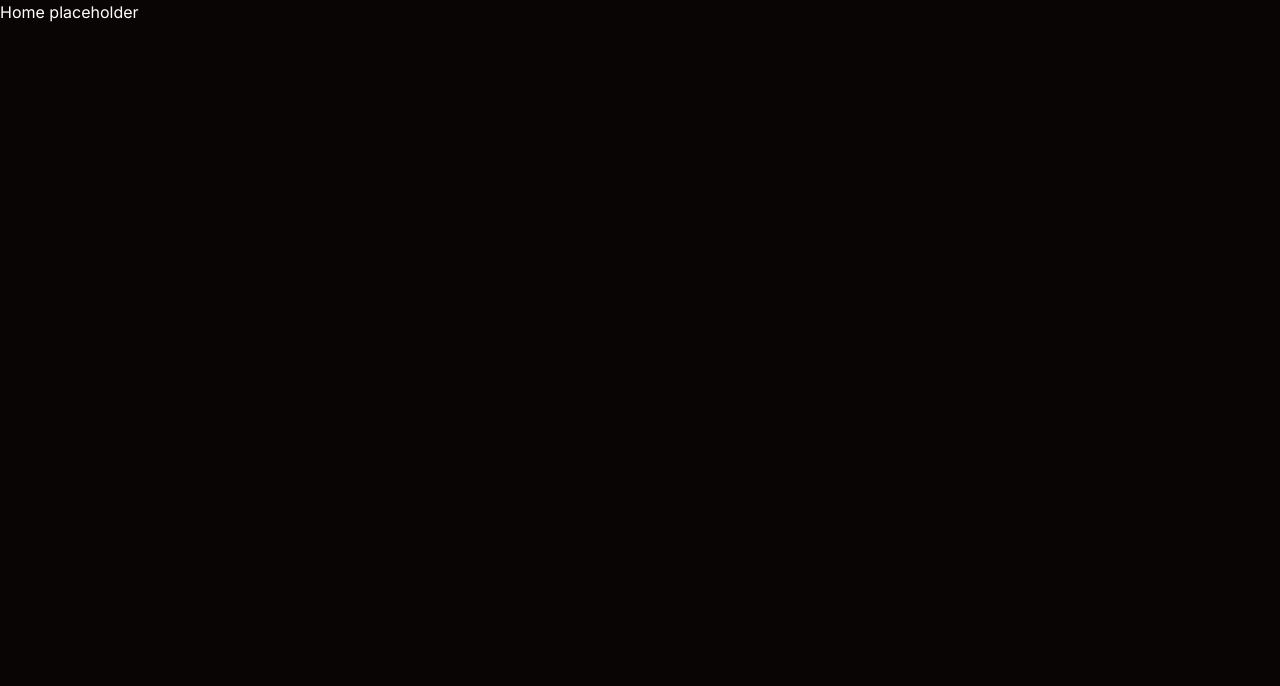
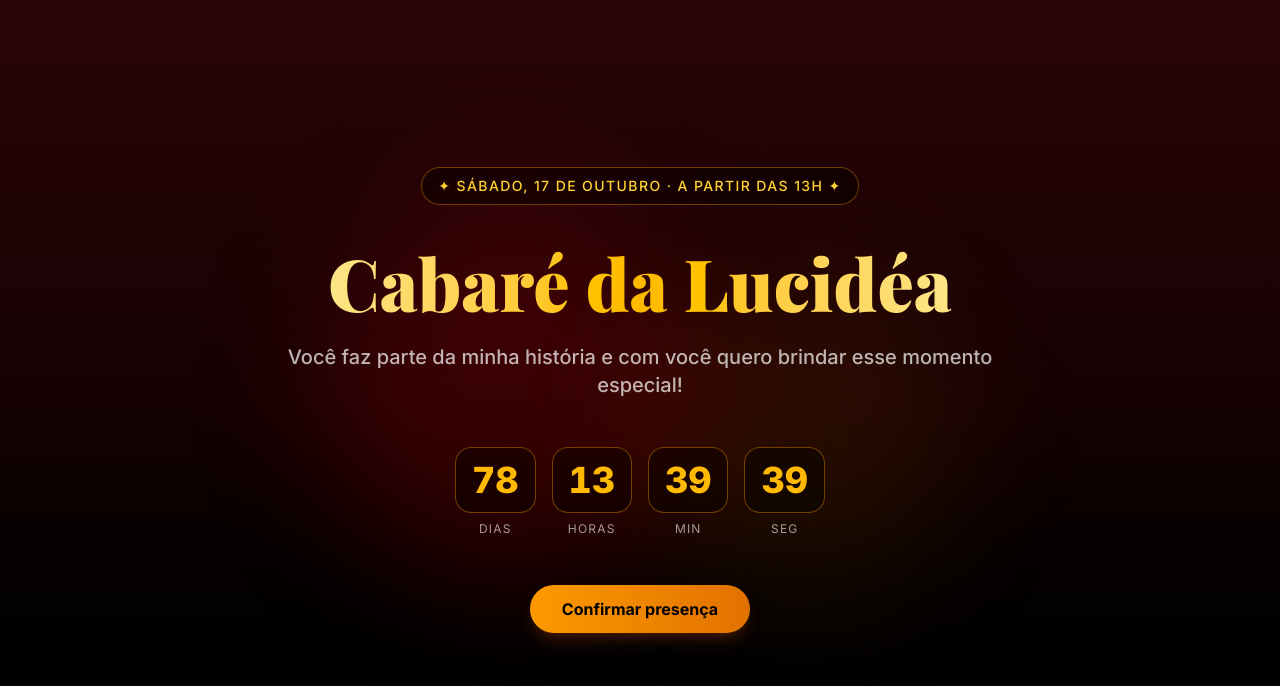
Before and after one commit to CTiagoCosta/cabare-da-lucidea, a React (Vite) app: page / in a window 1280 px wide. Shown: the top 686 px of the page. Built offline with nearby package versions, Linux system fonts and the light colour scheme; no server answers.

Commit message:
feat: add Hero section with countdown

```diff
--- /dev/null
+++ b/src/components/Hero.jsx
@@ -0,0 +1,65 @@
+import { useState, useEffect } from 'react'
+import { PARTY_NAME, PARTY_DATE } from '../utils/config'
+import { getCountdown } from '../utils/countdown'
+
+function CountdownBox({ value, label }) {
+  return (
+    <div className="flex flex-col items-center">
+      <div className="bg-black/40 backdrop-blur-sm border border-amber-500/40 rounded-2xl px-4 py-3 min-w-[70px] text-center">
+        <span className="text-3xl md:text-4xl font-black tabular-nums text-amber-400">
+          {String(value).padStart(2, '0')}
+        </span>
+      </div>
+      <span className="text-xs text-white/60 mt-2 uppercase tracking-widest">{label}</span>
+    </div>
+  )
+}
+
+export default function Hero() {
+  const [countdown, setCountdown] = useState(getCountdown(PARTY_DATE))
+
+  useEffect(() => {
+    const timer = setInterval(() => setCountdown(getCountdown(PARTY_DATE)), 1000)
+    return () => clearInterval(timer)
+  }, [])
+
+  return (
+    <section id="inicio" className="relative min-h-screen flex items-center justify-center overflow-hidden">
+      <div className="absolute inset-0 bg-gradient-to-b from-[#2b0508] via-[#160203] to-black" />
+      <div className="absolute top-1/4 left-1/4 w-96 h-96 bg-red-700/20 rounded-full blur-3xl" />
+      <div className="absolute bottom-1/4 right-1/4 w-80 h-80 bg-amber-600/10 rounded-full blur-3xl" />
+
+      <div className="relative z-10 text-center px-6 max-w-3xl mx-auto">
+        <div className="inline-block bg-black/40 backdrop-blur-sm border border-amber-500/40 rounded-full px-4 py-2 text-sm text-amber-300 font-medium mb-8 tracking-widest uppercase">
+          ✦ Sábado, 17 de outubro · a partir das 13h ✦
+        </div>
+
+        <h1 className="font-serif text-5xl md:text-7xl font-black mb-4 leading-tight">
+          <span className="bg-gradient-to-r from-amber-200 via-amber-400 to-amber-200 bg-clip-text text-transparent">
+            {PARTY_NAME}
+          </span>
+        </h1>
+
+        <p className="text-lg md:text-xl text-white/70 mt-2 mb-12 font-medium">
+          Você faz parte da minha história e com você quero brindar esse momento especial!
+        </p>
+
+        {countdown && (
+          <div className="flex gap-4 justify-center mb-12">
+            <CountdownBox value={countdown.days} label="Dias" />
+            <CountdownBox value={countdown.hours} label="Horas" />
+            <CountdownBox value={countdown.minutes} label="Min" />
+            <CountdownBox value={countdown.seconds} label="Seg" />
+          </div>
+        )}
+
+        <a
+          href="#confirmar"
+          className="inline-block bg-gradient-to-r from-amber-500 to-amber-600 hover:from-amber-400 hover:to-amber-500 text-black font-bold px-8 py-3 rounded-full transition-all shadow-lg shadow-amber-900/40"
+        >
+          Confirmar presença
+        </a>
+      </div>
+    </section>
+  )
+}
--- a/src/pages/Home.jsx
+++ b/src/pages/Home.jsx
@@ -1,3 +1,9 @@
+import Hero from '../components/Hero'
+
 export default function Home() {
-  return <main>Home placeholder</main>
+  return (
+    <main>
+      <Hero />
+    </main>
+  )
 }
```
